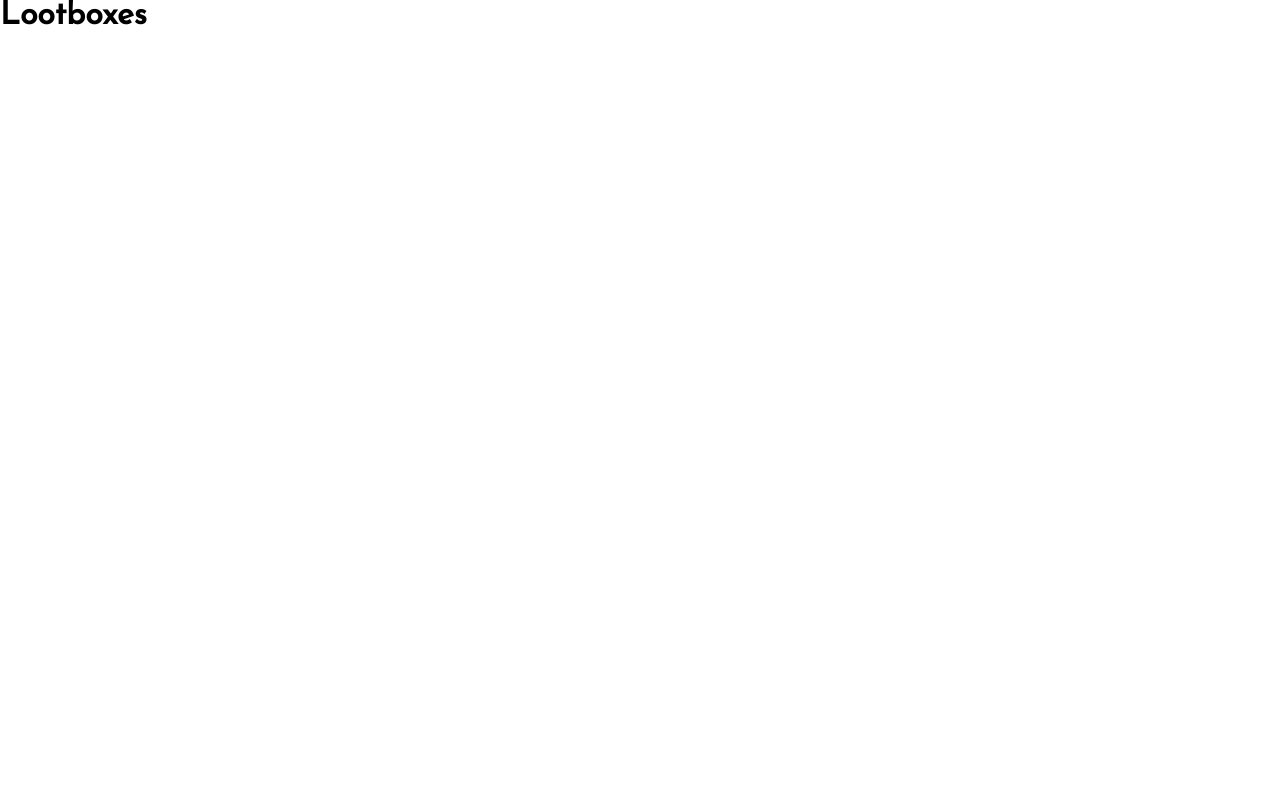
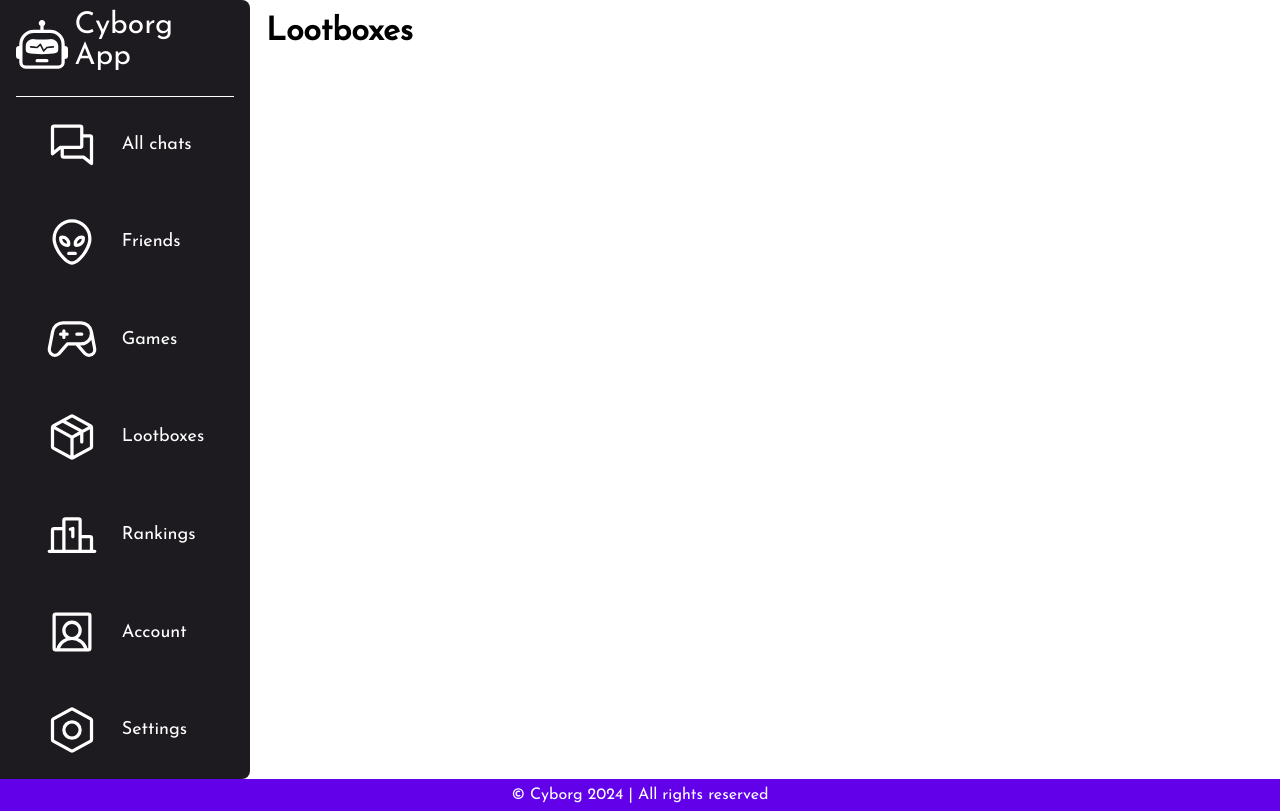
Before and after one commit to wiktormalyska/technologia-cyborga, a React (Vite) app in the folder frontend/: page /lootboxes in a window 1280 px wide. Built offline with nearby package versions, Linux system fonts and the light colour scheme.

Commit message:
Fixed routing

```diff
--- a/frontend/src/components/MainLayout.tsx
+++ b/frontend/src/components/MainLayout.tsx
@@ -1,5 +1,4 @@
 import * as React from 'react';
-import { ReactNode } from 'react';
 import styled from 'styled-components';
 import Footer from './Footer';
 import Navbar from "./Navbar";
@@ -26,7 +25,7 @@ const PageContent = styled.div`
 const MainLayout = () => (
     <LayoutWrapper>
         <MainContent>
-            <Navbar />
+                <Navbar />
             <PageContent>
                 <Outlet />
             </PageContent>
--- a/frontend/src/components/Navbar.tsx
+++ b/frontend/src/components/Navbar.tsx
@@ -1,6 +1,5 @@
 import styled from 'styled-components';
-import { useState } from 'react';
-import {Navigate} from "react-router-dom";
+import {Link} from "react-router-dom";
 import * as React from "react";
 // @ts-ignore
 import robotIcon from '../assets/icons/robot.svg'
@@ -66,7 +65,7 @@ const Menu = styled.div`
     gap: 1.25rem;
 `;
 
-const MenuItem = styled.div`
+const MenuItem = styled(Link)`
     display: flex;
     flex-direction: row;
     align-items: center;
@@ -101,7 +100,6 @@ const MenuItem = styled.div`
 `;
 
 const Navbar = () => {
-    const [navigateTo, setNavigateTo] = useState<string | null>(null);
     const menuOptions = [
         { name: 'All chats', icon: chatsIcon , path: '/'},
         { name: 'Friends', icon: friendsIcon, path: '/friends'},
@@ -112,10 +110,6 @@ const Navbar = () => {
         { name: 'Settings', icon: settingsIcon, path: '/settings'},
     ];
 
-    const handleNavigate = (path: string) => {
-        setNavigateTo(path);
-    };
-
     return (
         <NavbarContainer>
             <AppName>
@@ -125,13 +119,12 @@ const Navbar = () => {
             <Divider/>
             <Menu>
                 {menuOptions.map((option, index) => (
-                    <MenuItem key={index} onClick={() => handleNavigate(option.path)} >
+                    <MenuItem key={index} to={option.path}>
                         <img src={option.icon} alt={option.name}/>
                         <p>{option.name}</p>
                     </MenuItem>
                 ))}
             </Menu>
-            {navigateTo && <Navigate to={navigateTo} replace /> }
         </NavbarContainer>
     );
 };
--- a/frontend/src/index.css
+++ b/frontend/src/index.css
@@ -14,3 +14,8 @@ body, #root {
     height: 100vh;
 
 }
+
+a {
+    text-decoration: none;
+    color: white;
+}
--- a/frontend/src/main.jsx
+++ b/frontend/src/main.jsx
@@ -7,7 +7,6 @@ import MainRouter from "./routers/MainRouter.tsx";
 
 createRoot(document.getElementById('root')).render(
   <StrictMode>
-        <RouterProvider router={MainRouter}>
-        </RouterProvider>
-  </StrictMode>,
+        <RouterProvider router={MainRouter} />
+  </StrictMode>
 )
--- a/frontend/src/routers/MainRouter.tsx
+++ b/frontend/src/routers/MainRouter.tsx
@@ -1,34 +1,20 @@
-import {createBrowserRouter} from "react-router-dom";
-import MainLayout from "../components/MainLayout";
+import { createBrowserRouter } from 'react-router-dom';
+import MainLayout from '../components/MainLayout'; // Importuj layout
 
 const MainRouter = createBrowserRouter([
     {
-        path: "/",
-        element:  <h1>Home</h1>
+        path: '/',
+        element: <MainLayout />,
+        children: [
+            { index: true, element: <h1>Home</h1> }, // Strona główna
+            { path: 'friends', element: <h1>Friends</h1>},
+            {path: 'games', element: <h1>Games</h1>},
+            { path: 'lootboxes', element: <h1>Lootboxes</h1>},
+            {path: 'rankings', element: <h1>Rankings</h1>},
+            { path: 'account', element: <h1>Account</h1>},
+            {path: 'settings', element: <h1>Settings</h1>},
+        ],
     },
-    {
-        path: "/friends",
-        element: <h1>Friends</h1>
-    },
-    {
-        path: "/games",
-        element: <h1>Games</h1>
-    },
-    {
-        path: "/lootboxes",
-        element: <h1>Lootboxes</h1>
-    },
-    {
-        path: "/rankings",
-        element: <h1>Rankings</h1>
-    },
-    {
-        path: "/account",
-        element: <h1>Account</h1>
-    },
-    {
-        path: "/settings",
-        element: <h1>Settings</h1>
-    }
-])
-export default MainRouter
+]);
+
+export default MainRouter;
```
